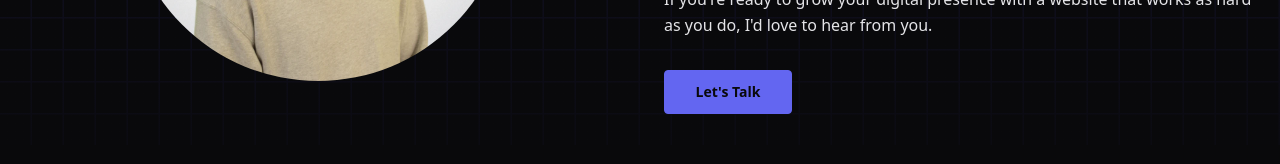
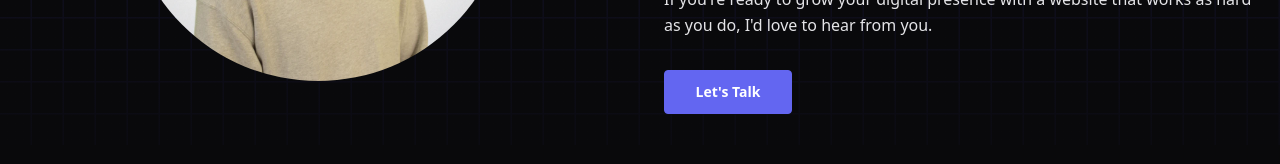
Before and after one commit to jacobadam/greenhousewebdesigns, a Next.js app: page /about in a window 1280 px wide. Shown: the part 655-819 px from the top of the page. Built offline with nearby package versions, Linux system fonts and the light colour scheme.

Commit message:
update button animation and style

```diff
--- a/src/app/ui/LinkButton.jsx
+++ b/src/app/ui/LinkButton.jsx
@@ -9,20 +9,20 @@ export default function LinkButton({
   ...props
 }) {
   const base =
-    "inline-flex items-center justify-center h-11 px-5 text-sm font-semibold transition-colors duration-200 rounded w-32";
+    "inline-flex items-center justify-center h-11 px-5 text-sm font-semibold rounded w-32 transition-all duration-300";
 
   const variants = {
     primary:
-      "bg-lightmode text-background border border-lightmode " +
-      "hover:bg-lightmode/90 " +
-      "dark:bg-darkmode dark:text-background dark:border-darkmode " +
-      "dark:hover:bg-darkmode/90",
+      "bg-lightmode text-white border border-lightmode " +
+      "hover:bg-lightmode/85 hover:-translate-y-0.5 hover:shadow-md " +
+      "dark:bg-darkmode dark:border-darkmode " +
+      "dark:hover:bg-darkmode/85 dark:hover:shadow-lg",
 
     secondary:
-      "bg-background text-lightmode border border-lightmode " +
-      "hover:bg-lightmode hover:text-background " +
+      "bg-transparent text-lightmode border border-lightmode " +
+      "hover:bg-lightmode hover:text-white hover:-translate-y-0.5 hover:shadow-md " +
       "dark:text-darkmode dark:border-darkmode " +
-      "dark:hover:bg-darkmode dark:hover:text-background",
+      "dark:hover:bg-darkmode dark:hover:text-white dark:hover:shadow-lg",
   };
 
   return (
```
